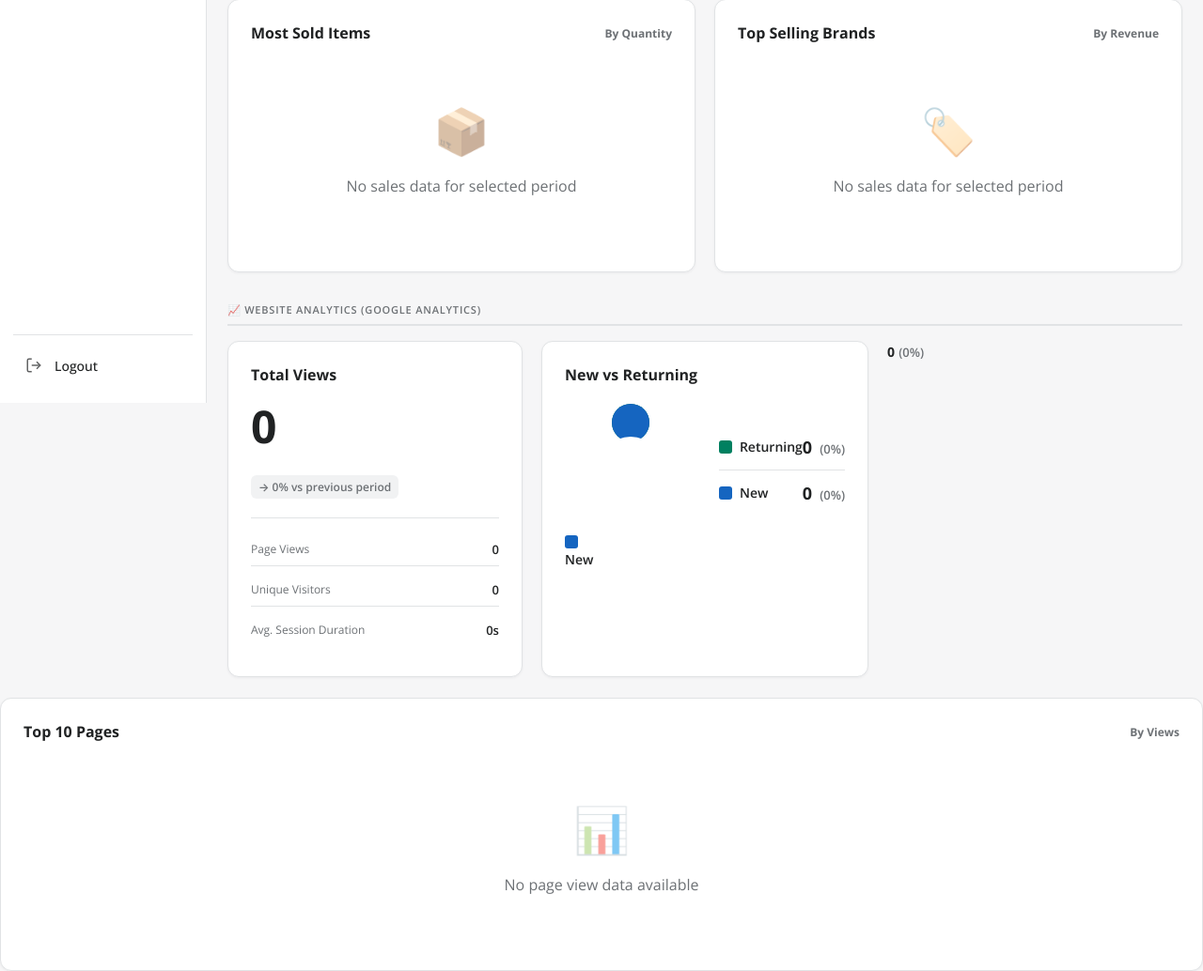
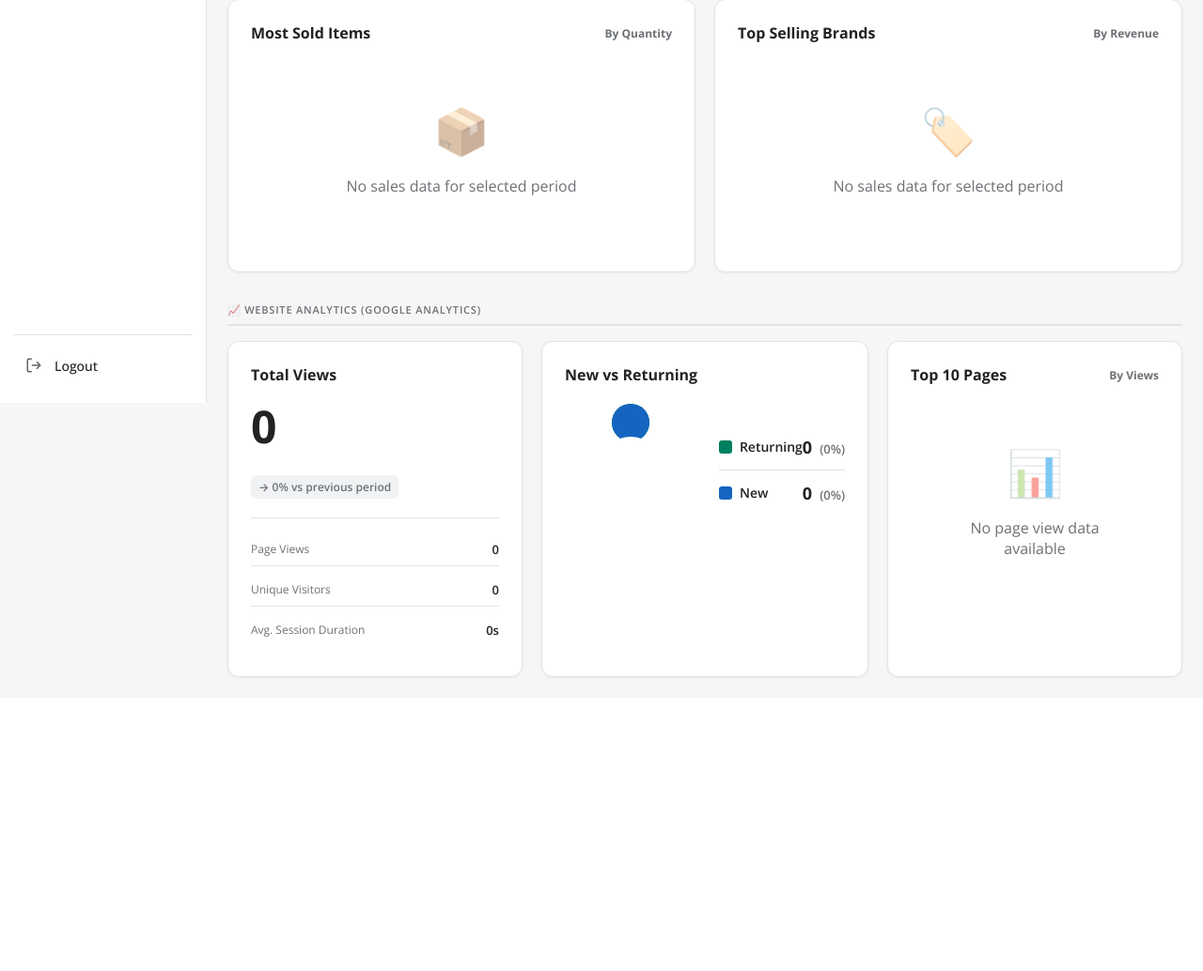
Before and after one commit to schaak722/mini-muse, a Flask app: page / in a window 1280 px wide. Shown: the part 371-1405 px from the top of the page at 94% size. After the commit the page ends 1094 px from the top, so only its background shows below. Run offline with Flask 3, Linux system fonts and the light colour scheme; the visitor is signed in with stand-in values (Sample User, id 1); data that the repository does not hold is empty; parts of the project's set-up code (start-up, migrations or seed data) failed here and were passed over.

Commit message:
Add files via upload

```diff
--- a/app/templates/dashboard.html
+++ b/app/templates/dashboard.html
@@ -681,16 +681,6 @@
         </div>
       </div>
     </div>
-            <div class="legend-color" style="background: #1565c0;"></div>
-            <span class="legend-name">New</span>
-          </div>
-          <div>
-            <span class="legend-value">{{ kpis.ga_metrics.new_users }}</span>
-            <span class="legend-percent">({{ new_percent }}%)</span>
-          </div>
-        </div>
-      </div>
-    </div>
   </div>
 
   <!-- Top 10 Most Viewed Pages -->
```
